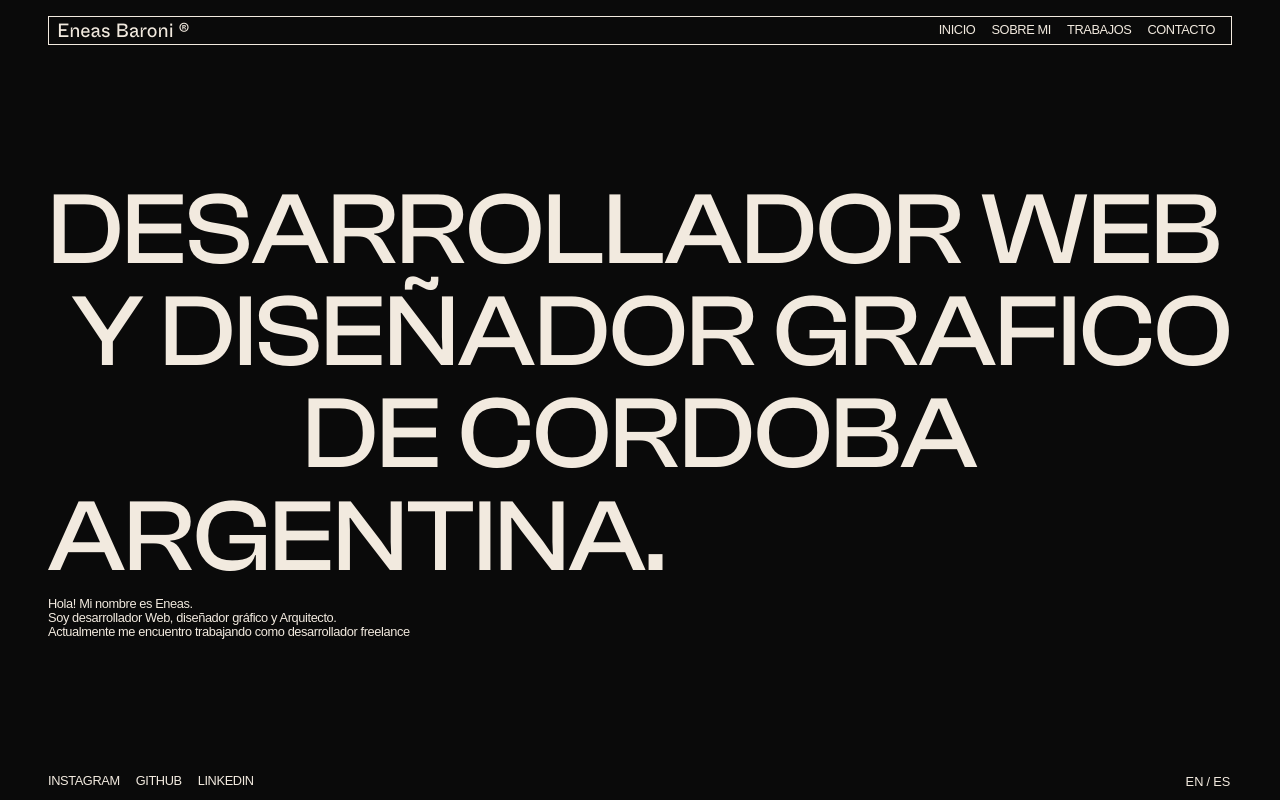
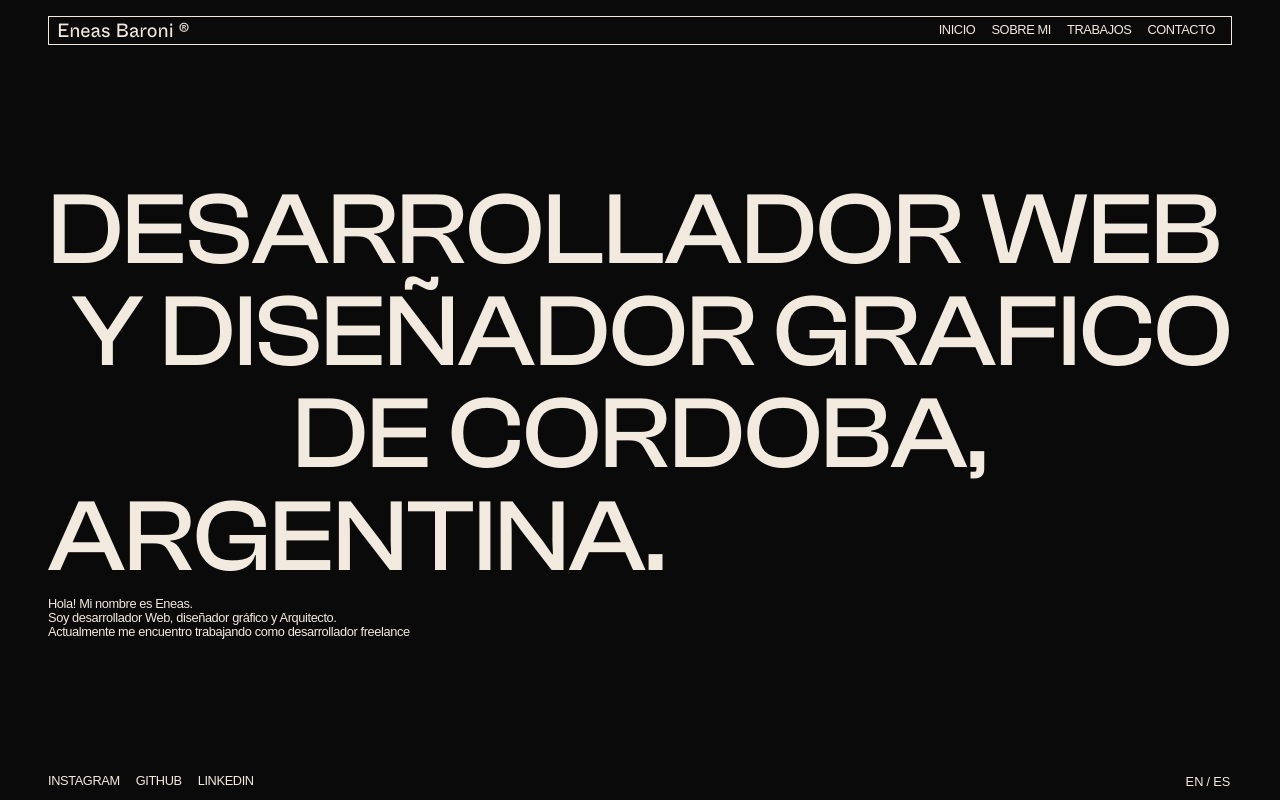
Before and after one commit to eneasbaroni/Portfolio-Eneas, a React (Create React App) app: page / in a window 1280 px wide. Built offline with nearby package versions, Linux system fonts and the light colour scheme.

Commit message:
home aling

```diff
--- a/src/components/Home/Home.js
+++ b/src/components/Home/Home.js
@@ -49,7 +49,7 @@ const Home = () => {
                 <>
                   <h1 className='h1'>DESARROLLADOR WEB</h1>
                   <h1 className='h1 text-end'>Y DISEÑADOR GRAFICO</h1>
-                  <h1 className='h1 text-center'>DE CORDOBA</h1>
+                  <h1 className='h1 text-center'>DE CORDOBA,</h1>
                   <h1 className='h1 mb-2'> ARGENTINA.</h1>
                 </>
             }
```
Also changed, not shown: src/App.css (line endings or trailing spaces).
